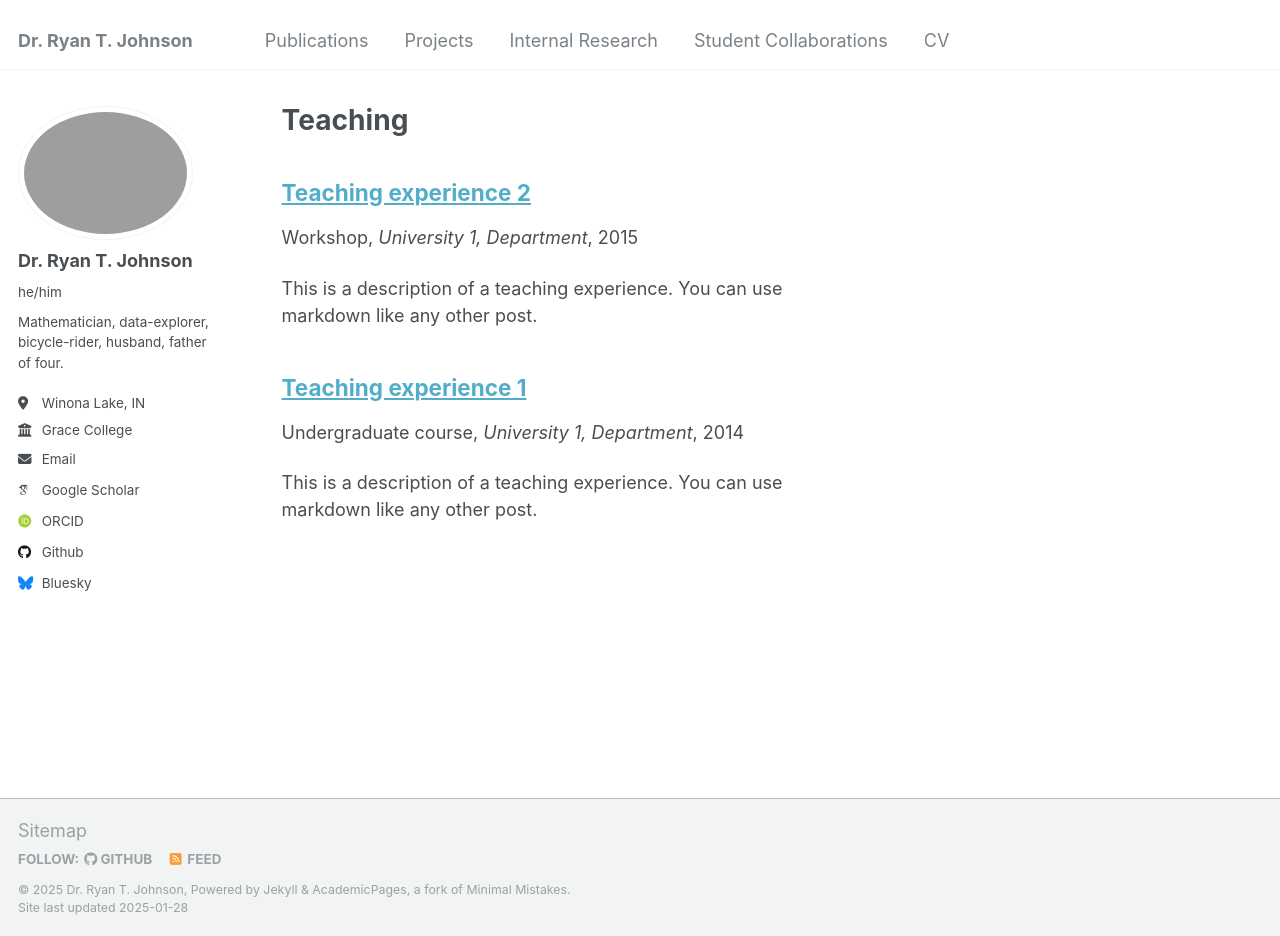
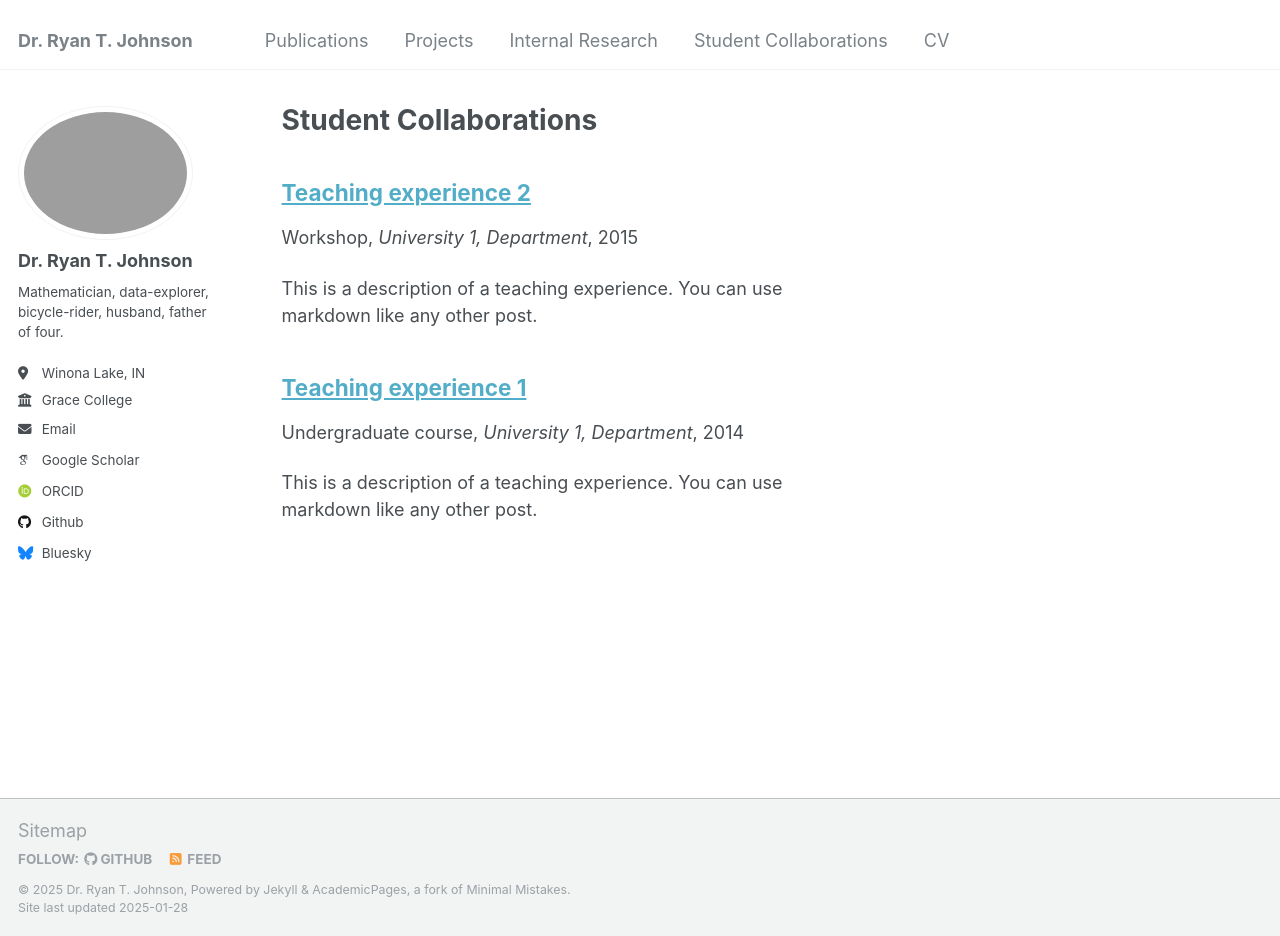
Before and after one commit to ryanjohnsonwi/website, a Jekyll site: the page built from _pages/teaching.html, in a window 1280 px wide and 936 px high. Built offline with Jekyll 4.4.1, drawn with Linux system fonts in a browser that asks for light colours; some web fonts are replaced.

Commit message:
Change Name of Teaching Page

```diff
--- a/_config.yml
+++ b/_config.yml
@@ -23,7 +23,6 @@ author:
   # Biographic information
   avatar           : "headshot2.jpg"
   name             : "Dr. Ryan T. Johnson"
-  pronouns         : "he/him"
   bio              : "Mathematician, data-explorer, bicycle-rider, husband, father of four."
   location         : "Winona Lake, IN"
   employer         : "Grace College"
--- a/_pages/teaching.html
+++ b/_pages/teaching.html
@@ -1,7 +1,7 @@
 ---
 layout: archive
-title: "Teaching"
-permalink: /teaching/
+title: "Student Collaborations"
+permalink: /student_collaborations/
 author_profile: true
 ---
 
```
